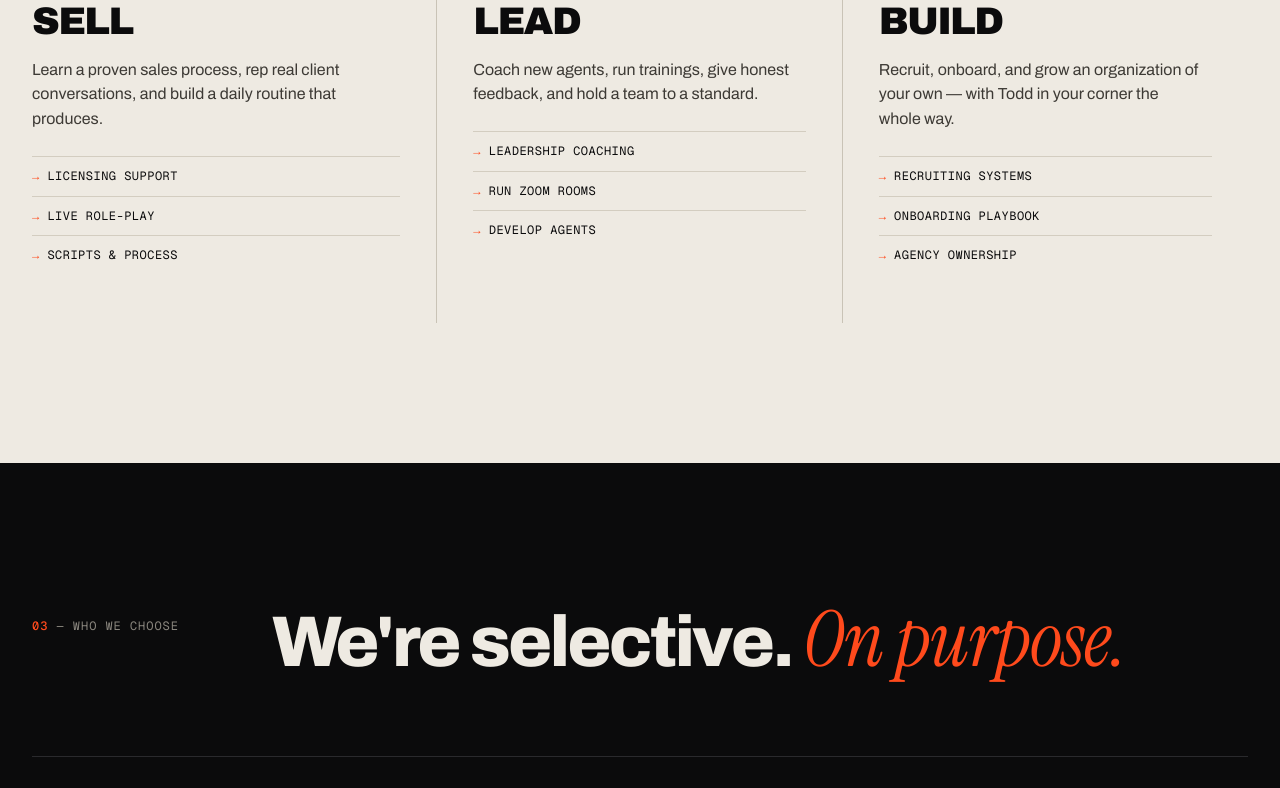
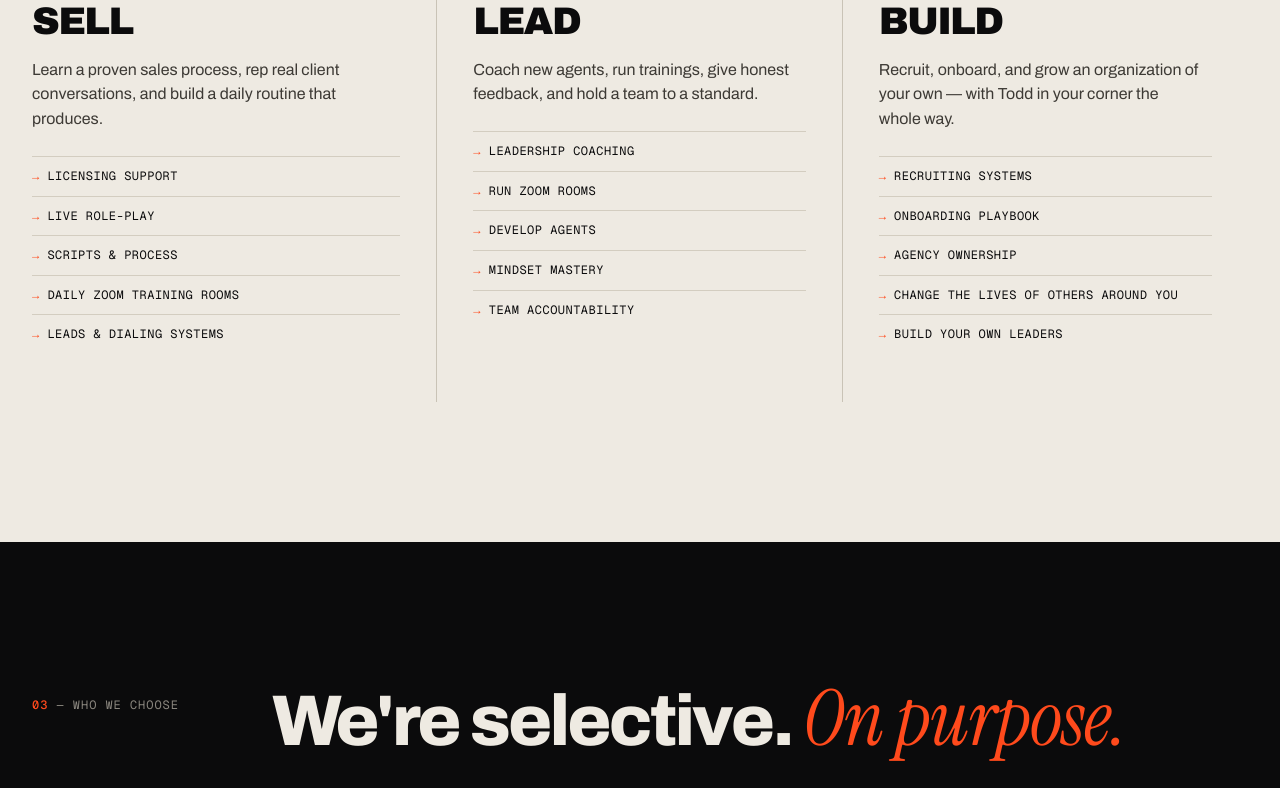
Before and after one commit to kiandolezal1-alt/chosen-recruiting, a plain HTML site: page index.html in a window 1280 px wide. Shown: the part 2391-3179 px from the top of the page. Drawn offline with nearby package versions, Linux system fonts and the light colour scheme.

Commit message:
Expand stage bullets to five each
Co-Authored-By: Claude Opus 5.5 <noreply@anthropic.com>
Claude-Session: https://claude.ai/code/session_01RBrcXzH2AtAMMntTaYckMD

```diff
--- a/index.html
+++ b/index.html
@@ -230,19 +230,19 @@
         <div class="n"><b>Stage 01</b><span>Agent</span></div>
         <h3>Sell</h3>
         <p>Learn a proven sales process, rep real client conversations, and build a daily routine that produces.</p>
-        <ul><li>Licensing support</li><li>Live role-play</li><li>Scripts &amp; process</li></ul>
+        <ul><li>Licensing support</li><li>Live role-play</li><li>Scripts &amp; process</li><li>Daily Zoom training rooms</li><li>Leads &amp; dialing systems</li></ul>
       </div>
       <div class="step rv">
         <div class="n"><b>Stage 02</b><span>Leader</span></div>
         <h3>Lead</h3>
         <p>Coach new agents, run trainings, give honest feedback, and hold a team to a standard.</p>
-        <ul><li>Leadership coaching</li><li>Run Zoom rooms</li><li>Develop agents</li></ul>
+        <ul><li>Leadership coaching</li><li>Run Zoom rooms</li><li>Develop agents</li><li>Mindset mastery</li><li>Team accountability</li></ul>
       </div>
       <div class="step rv">
         <div class="n"><b>Stage 03</b><span>Owner</span></div>
         <h3>Build</h3>
         <p>Recruit, onboard, and grow an organization of your own — with Todd in your corner the whole way.</p>
-        <ul><li>Recruiting systems</li><li>Onboarding playbook</li><li>Agency ownership</li></ul>
+        <ul><li>Recruiting systems</li><li>Onboarding playbook</li><li>Agency ownership</li><li>Change the lives of others around you</li><li>Build your own leaders</li></ul>
       </div>
     </div>
   </div>
```
